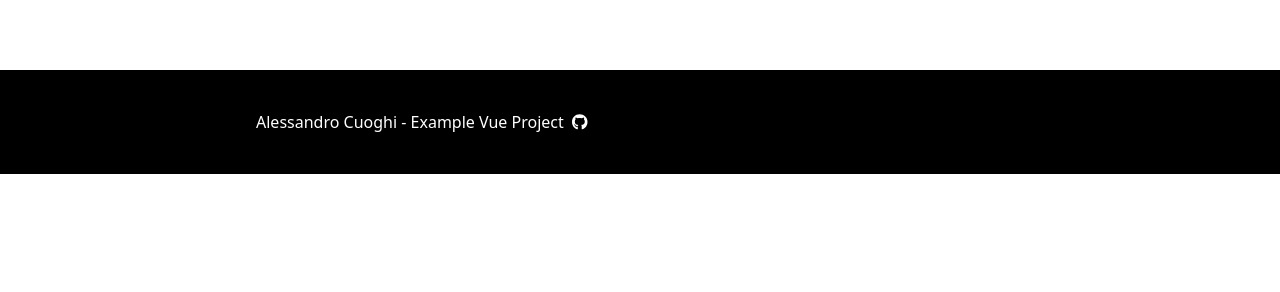
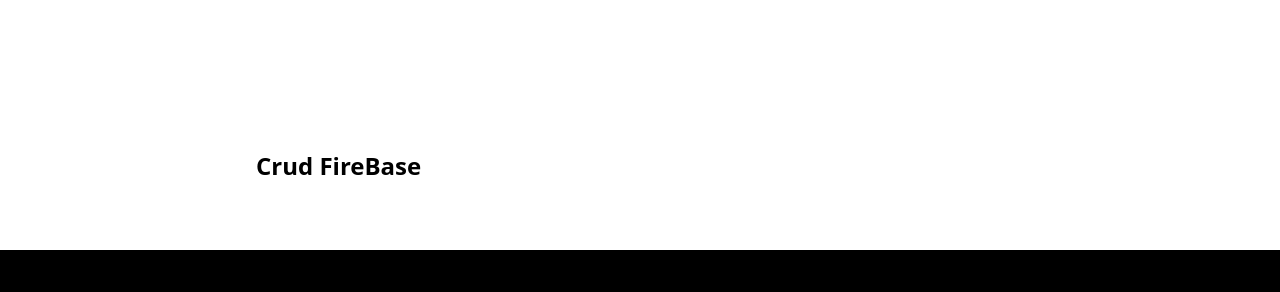
Before and after one commit to agileontheweb/vue-learn, a Vue app: page /customComponents/topPage in a window 1280 px wide. Shown: the part 4278-4570 px from the top of the page. Before the commit the page ends 4452 px from the top, so only its background shows below. Built offline with nearby package versions, Linux system fonts and the light colour scheme; no server answers.

Commit message:
Add CRUD FIREBASE

```diff
--- a/package.json
+++ b/package.json
@@ -17,6 +17,7 @@
     "@fortawesome/vue-fontawesome": "^3.0.3",
     "axios": "^1.5.0",
     "chart.js": "^4.4.0",
+    "firebase": "^10.3.1",
     "vue": "^3.3.4",
     "vue-chartjs": "^5.2.0",
     "vue-router": "^4.2.4",
--- /dev/null
+++ b/src/components/customComponents/Crud.vue
@@ -0,0 +1,4 @@
+<template>
+    <div>
+    </div>
+  </template>
--- /dev/null
+++ b/src/firebase.js
@@ -0,0 +1,15 @@
+import { initializeApp } from 'firebase/app';
+import { FIREBASE_API_KEY } from './apikey';
+
+
+const firebaseConfig = {
+    apiKey: FIREBASE_API_KEY,
+    authDomain: "vue-learn-72cdf.firebaseapp.com",
+    projectId: "vue-learn-72cdf",
+    databaseURL: "https://vue-learn-72cdf-default-rtdb.europe-west1.firebasedatabase.app",
+    storageBucket: "vue-learn-72cdf.appspot.com",
+    appId: "1:267376145083:web:f7952526f7f9d8f7a8af9e"
+  };
+
+  const firestore = initializeApp(firebaseConfig); // Ora si chiama "firestore"
+  export { firestore }; // Esporta "firestore"
--- a/src/views/CustomComponentsView.vue
+++ b/src/views/CustomComponentsView.vue
@@ -12,6 +12,7 @@
   import Cart from '../components/customComponents/Cart.vue';
   import TopAlert from '../components/customComponents/TopAlert.vue'
   import Toast from '../components/customComponents/Toast.vue'
+  import Crud from '../components/customComponents/Crud.vue'
 
   const route = useRoute();
 
@@ -226,6 +227,15 @@
 
         </div>
       </section>
+
+      <div class="bg-white">
+        <section ref="crudSection" class="container">
+          <div class="max-w-screen-md mx-auto py-8">
+            <h2 class="text-2xl mt-6">Crud FireBase </h2>
+              <Crud />
+          </div>
+        </section>
+      </div>
     </div>
   </div>
   </template>
```
Also changed, not shown: 1 other file (tests, documents, lock files or other folders).
